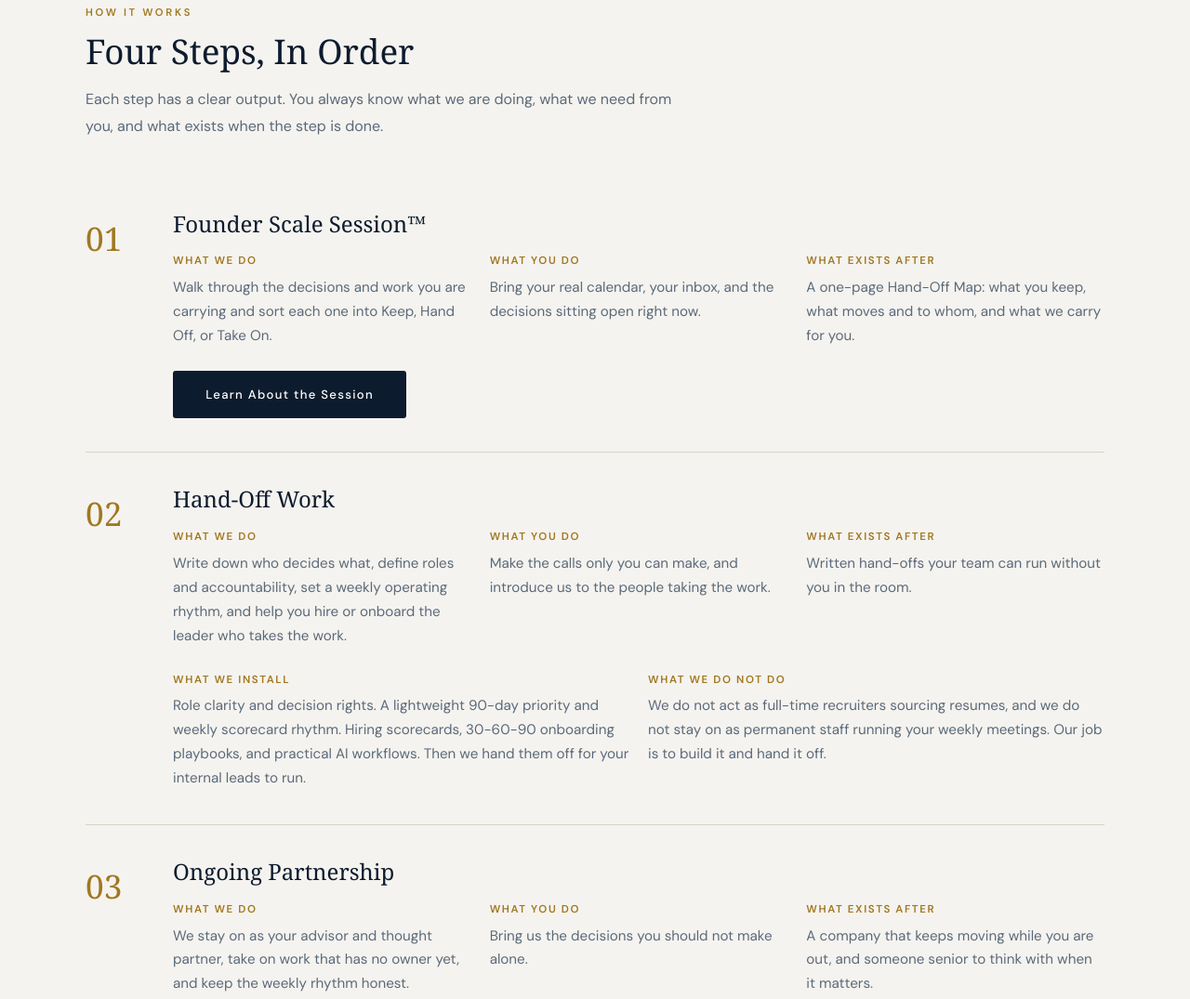
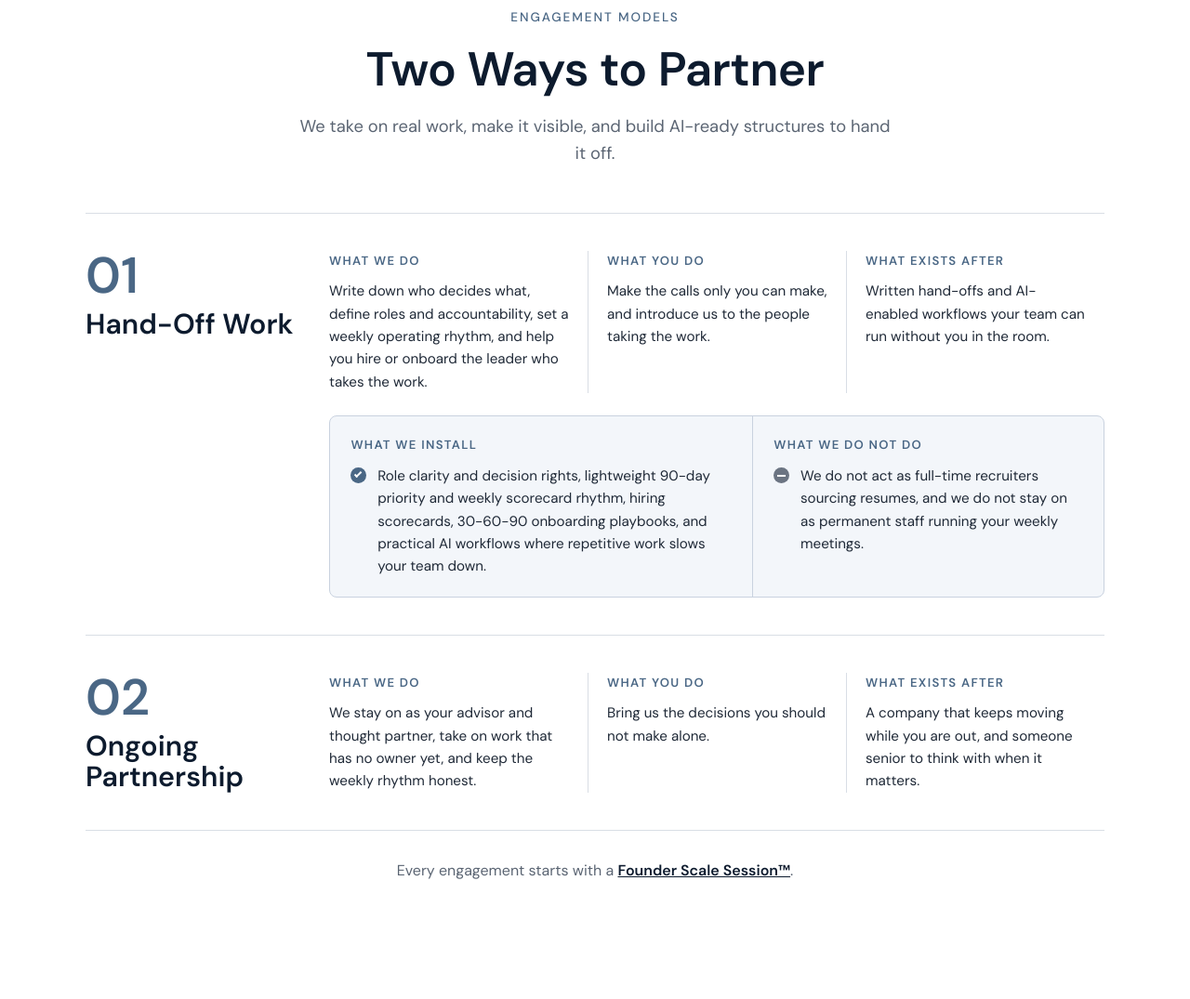
Before and after one commit to Assgnmnt/DeepSightStrategy, a plain HTML site: page solutions.html in a window 1280 px wide. Shown: the part 1219-2294 px from the top of the page at 93% size. Drawn offline with Linux system fonts and the light colour scheme.

Commit message:
How We Partner: replace four steps with Two Ways to Partner layout per mockup
Co-Authored-By: Claude Sonnet 5.5 <noreply@anthropic.com>
Claude-Session: https://claude.ai/code/session_01FLU4LpmiHj4XPWneNP5H4h

```diff
--- a/solutions.html
+++ b/solutions.html
@@ -108,6 +108,29 @@
 .hp-list{list-style:none;padding:0;max-width:640px}
 .hp-list li{padding:.9rem 0 .9rem 1.5rem;border-bottom:1px solid var(--gray-l);color:var(--gray);line-height:1.7;position:relative}
 .hp-list li::before{content:'';position:absolute;left:0;top:1.5rem;width:7px;height:7px;background:var(--gold);border-radius:50%}
+.tw-sec{padding:5rem 0;background:#fff}
+.tw-head{text-align:center;margin-bottom:3rem}
+.tw-eyebrow{font-size:.85rem;letter-spacing:.14em;text-transform:uppercase;color:#4A6785;font-weight:500}
+.tw-head h2{font-family:'DM Sans',var(--sans,Arial),sans-serif;font-weight:700;font-size:clamp(2.2rem,5vw,3.2rem);color:#0D1B2E;margin:.8rem 0 1rem;letter-spacing:-.01em}
+.tw-head p{color:#5B6573;font-size:1.15rem;max-width:640px;margin:0 auto;line-height:1.6}
+.tw-row{border-top:1px solid #D9DEE5;padding:2.5rem 0;display:grid;grid-template-columns:230px 1fr;gap:1.5rem 2rem}
+.tw-num{display:block;font-size:3.4rem;font-weight:700;color:#4A6785;line-height:1}
+.tw-title h3{font-family:'DM Sans',Arial,sans-serif;font-weight:700;font-size:1.9rem;line-height:1.1;color:#0D1B2E;margin-top:.5rem}
+.tw-cols{display:grid;grid-template-columns:repeat(3,1fr)}
+.tw-cols>div{padding:0 1.25rem}.tw-cols>div:first-child{padding-left:0}
+.tw-cols>div+div{border-left:1px solid #D9DEE5}
+.tw-cols h5,.tw-box h5{font-size:.82rem;letter-spacing:.1em;text-transform:uppercase;color:#4A6785;font-weight:600;margin-bottom:.6rem}
+.tw-cols p,.tw-box p{color:#1F2937;font-size:.95rem;line-height:1.6}
+.tw-box{grid-column:2;display:grid;grid-template-columns:1.2fr 1fr;border:1px solid #C9D2DF;border-radius:8px;background:#F3F6FA}
+.tw-box>div{padding:1.25rem 1.4rem}.tw-box>div+div{border-left:1px solid #C9D2DF}
+.tw-box p{position:relative;padding-left:1.8rem}
+.tw-ico{position:absolute;left:0;top:.2rem;width:1.05rem;height:1.05rem;border-radius:50%;background:#4A6785}
+.tw-no{background:#6B7482}
+.tw-yes::after{content:'';position:absolute;left:.33rem;top:.15rem;width:.28rem;height:.5rem;border:solid #fff;border-width:0 2px 2px 0;transform:rotate(45deg)}
+.tw-no::after{content:'';position:absolute;left:.25rem;top:.47rem;width:.55rem;height:2px;background:#fff}
+.tw-start{border-top:1px solid #D9DEE5;padding-top:1.75rem;text-align:center;color:#5B6573}
+.tw-start a{color:#0D1B2E;font-weight:600}
+@media(max-width:900px){.tw-row{grid-template-columns:1fr}.tw-box{grid-column:1}.tw-cols{grid-template-columns:1fr;gap:1.25rem}.tw-cols>div,.tw-cols>div:first-child{padding:0;border-left:0}.tw-box{grid-template-columns:1fr}.tw-box>div+div{border-left:0;border-top:1px solid #C9D2DF}}
 @media(max-width:640px){.hp-step{grid-template-columns:1fr;gap:.5rem}}
 </style>
 
@@ -133,64 +156,37 @@
   </div>
 </section>
 
-<section class="hp-sec cream">
+<section class="tw-sec">
   <div class="hp-wrap">
-    <span class="eyebrow">How It Works</span>
-    <h2>Four Steps, In Order</h2>
-    <p class="hp-lead">Each step has a clear output. You always know what we are doing, what we need from you, and what exists when the step is done.</p>
+    <div class="tw-head">
+      <span class="tw-eyebrow">Engagement Models</span>
+      <h2>Two Ways to Partner</h2>
+      <p>We take on real work, make it visible, and build AI-ready structures to hand it off.</p>
+    </div>
 
-    <div class="hp-step" id="founder-scale-session">
-      <div class="hp-num">01</div>
-      <div>
-        <h3>Founder Scale Session™</h3>
-        <div class="hp-rows">
-          <div><h5>What we do</h5><p>Walk through the decisions and work you are carrying and sort each one into Keep, Hand Off, or Take On.</p></div>
-          <div><h5>What you do</h5><p>Bring your real calendar, your inbox, and the decisions sitting open right now.</p></div>
-          <div><h5>What exists after</h5><p>A one-page Hand-Off Map: what you keep, what moves and to whom, and what we carry for you.</p></div>
-        </div>
-        <p style="margin-top:1.5rem"><a href="founder-scale-session.html" class="btn btn-navy">Learn About the Session</a></p>
+    <div class="tw-row" id="scaling">
+      <div class="tw-title"><span class="tw-num">01</span><h3>Hand-Off Work</h3></div>
+      <div class="tw-cols">
+        <div><h5>What we do</h5><p>Write down who decides what, define roles and accountability, set a weekly operating rhythm, and help you hire or onboard the leader who takes the work.</p></div>
+        <div><h5>What you do</h5><p>Make the calls only you can make, and introduce us to the people taking the work.</p></div>
+        <div><h5>What exists after</h5><p>Written hand-offs and AI-enabled workflows your team can run without you in the room.</p></div>
+      </div>
+      <div class="tw-box">
+        <div><h5>What we install</h5><p><span class="tw-ico tw-yes" aria-hidden="true"></span>Role clarity and decision rights, lightweight 90-day priority and weekly scorecard rhythm, hiring scorecards, 30-60-90 onboarding playbooks, and practical AI workflows where repetitive work slows your team down.</p></div>
+        <div><h5>What we do not do</h5><p><span class="tw-ico tw-no" aria-hidden="true"></span>We do not act as full-time recruiters sourcing resumes, and we do not stay on as permanent staff running your weekly meetings.</p></div>
       </div>
     </div>
 
-    <div class="hp-step" id="scaling">
-      <div class="hp-num">02</div>
-      <div>
-        <h3>Hand-Off Work</h3>
-        <div class="hp-rows">
-          <div><h5>What we do</h5><p>Write down who decides what, define roles and accountability, set a weekly operating rhythm, and help you hire or onboard the leader who takes the work.</p></div>
-          <div><h5>What you do</h5><p>Make the calls only you can make, and introduce us to the people taking the work.</p></div>
-          <div><h5>What exists after</h5><p>Written hand-offs your team can run without you in the room.</p></div>
-        </div>
-        <div class="hp-rows" style="margin-top:1.5rem">
-          <div><h5>What we install</h5><p>Role clarity and decision rights. A lightweight 90-day priority and weekly scorecard rhythm. Hiring scorecards, 30-60-90 onboarding playbooks, and practical AI workflows. Then we hand them off for your internal leads to run.</p></div>
-          <div><h5>What we do not do</h5><p>We do not act as full-time recruiters sourcing resumes, and we do not stay on as permanent staff running your weekly meetings. Our job is to build it and hand it off.</p></div>
-        </div>
+    <div class="tw-row" id="ongoing-partnership">
+      <div class="tw-title"><span class="tw-num">02</span><h3>Ongoing Partnership</h3></div>
+      <div class="tw-cols">
+        <div><h5>What we do</h5><p>We stay on as your advisor and thought partner, take on work that has no owner yet, and keep the weekly rhythm honest.</p></div>
+        <div><h5>What you do</h5><p>Bring us the decisions you should not make alone.</p></div>
+        <div><h5>What exists after</h5><p>A company that keeps moving while you are out, and someone senior to think with when it matters.</p></div>
       </div>
     </div>
 
-    <div class="hp-step" id="ongoing-partnership">
-      <div class="hp-num">03</div>
-      <div>
-        <h3>Ongoing Partnership</h3>
-        <div class="hp-rows">
-          <div><h5>What we do</h5><p>We stay on as your advisor and thought partner, take on work that has no owner yet, and keep the weekly rhythm honest.</p></div>
-          <div><h5>What you do</h5><p>Bring us the decisions you should not make alone.</p></div>
-          <div><h5>What exists after</h5><p>A company that keeps moving while you are out, and someone senior to think with when it matters.</p></div>
-        </div>
-      </div>
-    </div>
-
-    <div class="hp-step">
-      <div class="hp-num">04</div>
-      <div>
-        <h3>AI Where It Carries Real Work</h3>
-        <div class="hp-rows">
-          <div><h5>What we do</h5><p>Once the structure exists, we look at the work that repeats and show where AI can do part of it, with a named person who owns the result.</p></div>
-          <div><h5>What you do</h5><p>Approve what gets handed to AI and what stays with a person.</p></div>
-          <div><h5>What exists after</h5><p>Less routine work landing on your team, and a clear owner for every piece of it. See <a href="ai-adoption-read.html" style="color:var(--gold)">The AI Adoption Read™</a>.</p></div>
-        </div>
-      </div>
-    </div>
+    <p class="tw-start" id="founder-scale-session">Every engagement starts with a <a href="founder-scale-session.html">Founder Scale Session™</a>.</p>
   </div>
 </section>
 
```
